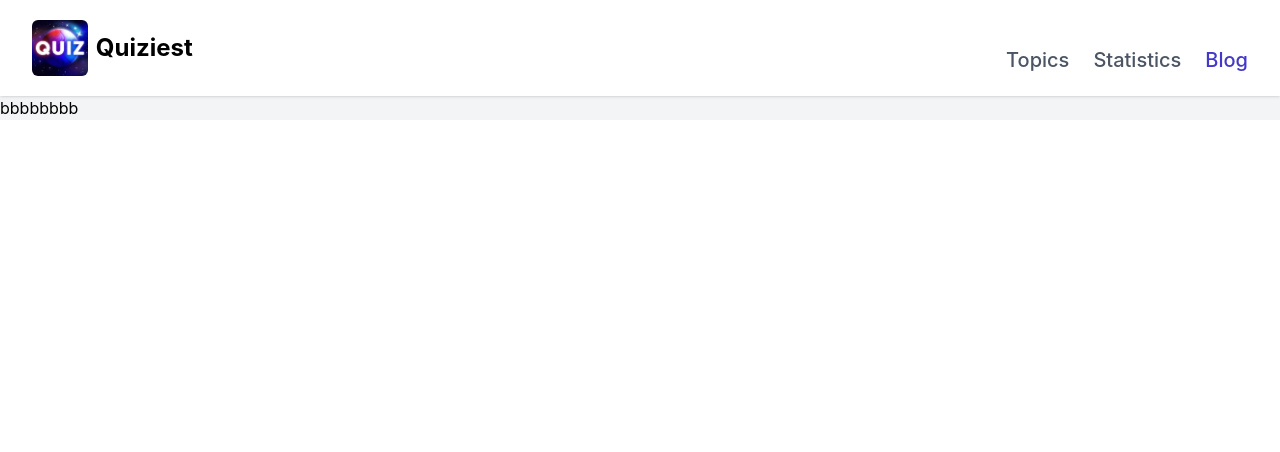
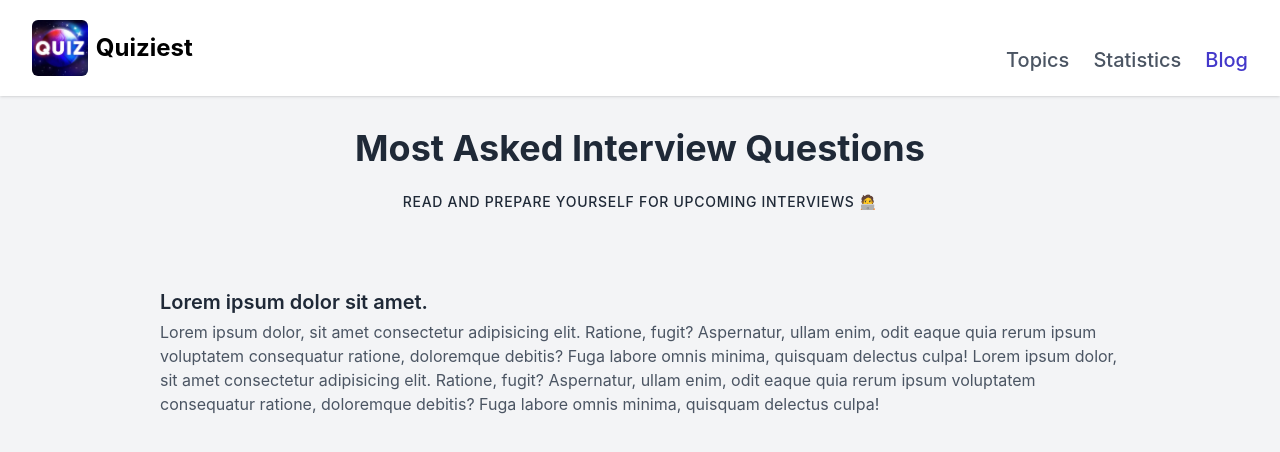
Before and after one commit to ahadulislampinoy/Quiziest, a React (Create React App) app: page /blog in a window 1280 px wide. Shown: the top 452 px of the page. Built offline with nearby package versions, Linux system fonts and the light colour scheme.

Commit message:
blog setup done

```diff
--- a/src/components/Blog/Blog.js
+++ b/src/components/Blog/Blog.js
@@ -1,7 +1,37 @@
 import React from "react";
 
 const Blog = () => {
-  return <div>bbbbbbbb</div>;
+  return (
+    <div>
+      <section className=" text-gray-800">
+        <div className="container flex flex-col justify-center p-4 mx-auto md:p-8">
+          <h2 className="mb-6 mt-4 md:mt-0 text-3xl font-bold leading-none text-center sm:text-4xl">
+            Most Asked Interview Questions
+          </h2>
+          <p className="mb-16 text-sm font-medium tracking-wider text-center uppercase">
+            Read and prepare yourself for upcoming Interviews 🧑‍💻
+          </p>
+          <div className="grid gap-10 md:gap-8 sm:p-3 lg:px-12 xl:px-32">
+            <div>
+              <h3 className="font-semibold text-xl">
+                Lorem ipsum dolor sit amet.
+              </h3>
+              <p className="mt-1 text-gray-600">
+                Lorem ipsum dolor, sit amet consectetur adipisicing elit.
+                Ratione, fugit? Aspernatur, ullam enim, odit eaque quia rerum
+                ipsum voluptatem consequatur ratione, doloremque debitis? Fuga
+                labore omnis minima, quisquam delectus culpa! Lorem ipsum dolor,
+                sit amet consectetur adipisicing elit. Ratione, fugit?
+                Aspernatur, ullam enim, odit eaque quia rerum ipsum voluptatem
+                consequatur ratione, doloremque debitis? Fuga labore omnis
+                minima, quisquam delectus culpa!
+              </p>
+            </div>
+          </div>
+        </div>
+      </section>
+    </div>
+  );
 };
 
 export default Blog;
```
